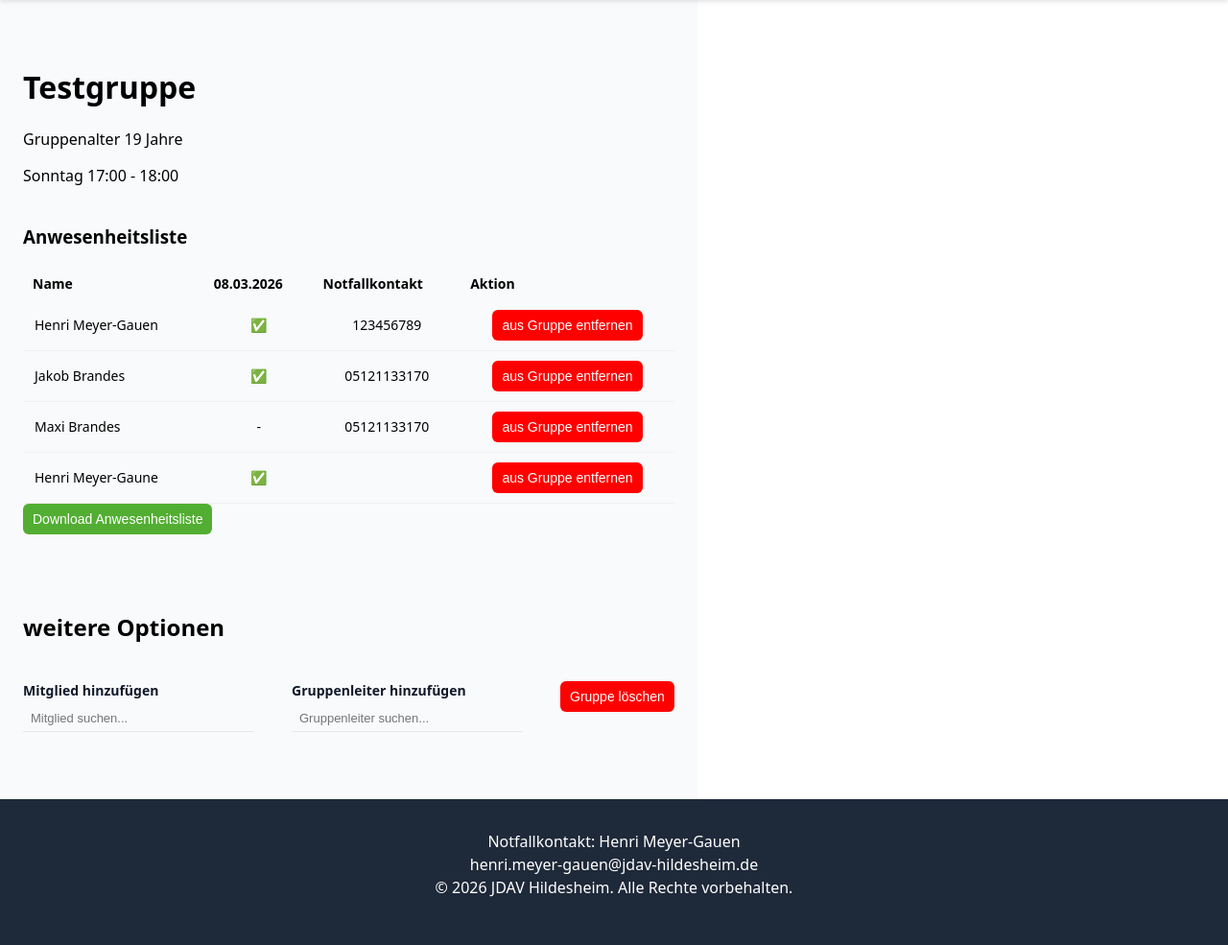
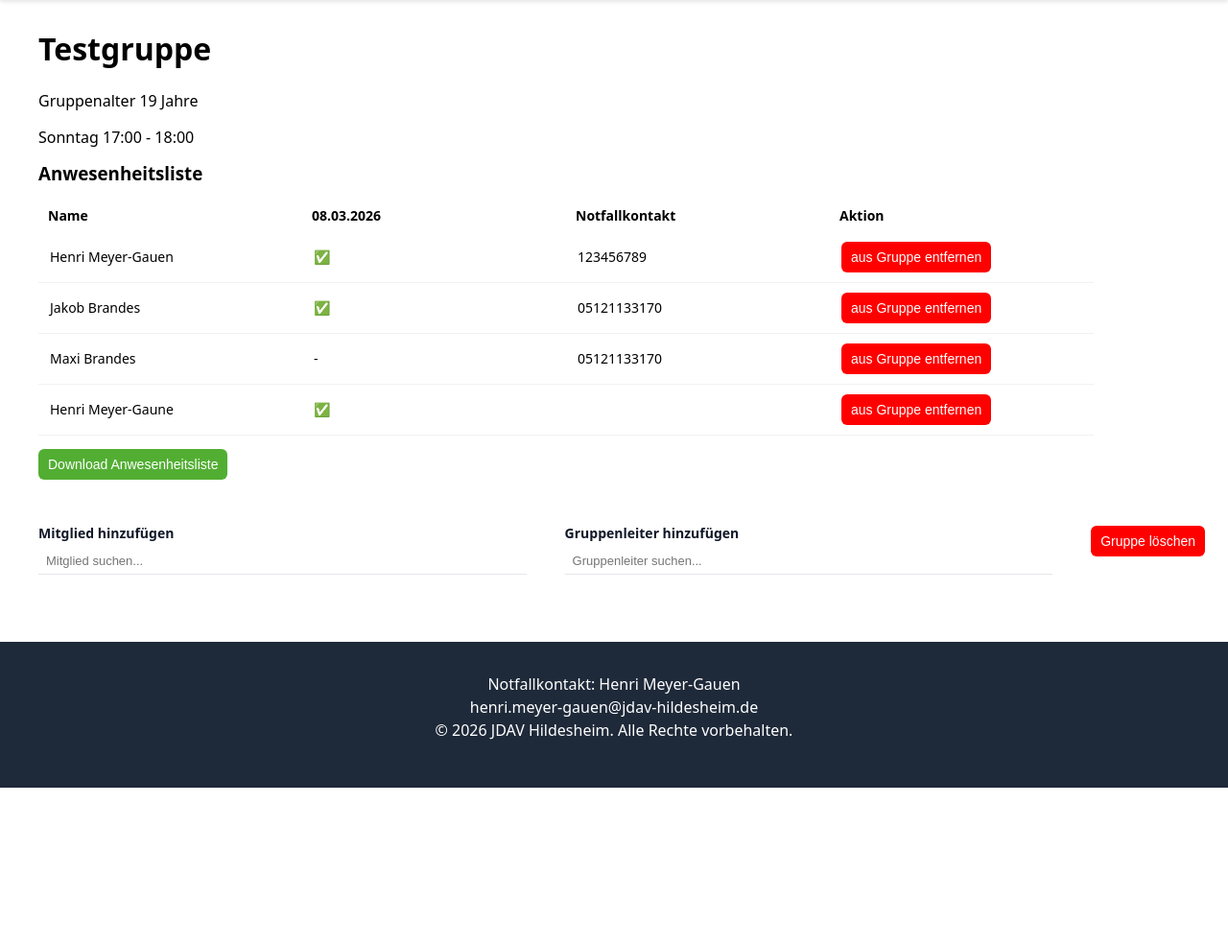
Before and after one commit to Pfeileontop/jdavkompass, a Flask app: page /gruppen/1 in a window 1280 px wide. Shown: the part 72-1057 px from the top of the page at 96% size. After the commit the page ends 893 px from the top, so only its background shows below. Run offline with Flask 3, Linux system fonts and the light colour scheme; a user stored in the database is signed in; data comes from the database, SQL or seed files in the repository; both versions use the stored data as it was after the commit.

Commit message:
design change

```diff
--- a/app/static/css/cssintern.css
+++ b/app/static/css/cssintern.css
@@ -16,14 +16,16 @@ body {
 }
 
 .page-section {
-  padding: 3rem 1.5rem 4rem 1.5rem;
-  background-color: #f8fafc;
+  padding: 2rem 1.5rem 4rem 2.5rem;
+  background-color: var(--color-background);
   min-height: 45vh;
+  width: 100%;
 }
 
 .form-card {
     background: white;
     padding: 25px;
+    padding-left: 0px;
     border-radius: 10px;
     max-width: 900px;
 }
@@ -62,26 +64,39 @@ body {
     margin-top: 20px;
 }
 
-.btn-submit {
-    padding: 5px 9px;
+.form-card.flex form {
+    display: flex;
+    gap: 30px;
+    flex-wrap: wrap;
+}
+
+.form-card.flex .form-section {
+    flex: 1 1 250px;
+}
+
+.form-card.flex .form-section .form-grid {
+    display: grid;
+    grid-template-columns: repeat(auto-fit, minmax(220px, 1fr));
+    gap: 15px;
+}
+
+h1, h2, h3 {
+    font-weight: bold;
+    line-height: 1.2;
+    margin-top: 0;
+    margin-bottom: 0.75em;
 }
 
 h1 {
-  font-size: 2em;
-  margin-block: 0.67em;
-  font-weight: bold;
+    font-size: 2rem;
 }
 
 h2 {
-  font-size: 1.5em;
-  margin-block: 0.83em;
-  font-weight: bold;
+    font-size: 1.5rem;
 }
 
 h3 {
-  font-size: 1.17em;
-  margin-block: 1em;
-  font-weight: bold;
+    font-size: 1.17rem;
 }
 
 p {
@@ -186,7 +201,6 @@ button {
     width: 100%;
     max-width: 1200px;
     margin: 0;
-    justify-content: left;
 }
 
 .card {
@@ -224,16 +238,6 @@ button {
     color: var(--color-highlight);
 }
 
-.gruppe-actions {
-    display: flex;
-    flex-direction: row;
-    gap: 1.5rem;
-}
-
-.action-item {
-    margin: auto;
-}
-
 .btn-delete,
 .btn-remove {
     background-color: var(--color-highlight-red);
@@ -242,13 +246,25 @@ button {
 
 .btn-submit {
     padding: 8px 10px;
+    margin-top: 1em;
 }
 
 .table-container {
     max-width: 1100px;
-    margin: 40px auto;
-    margin-bottom: 5rem;
+    margin-left: 0;
+    margin-bottom: 3rem;
 }
+
+.anwesenheitsliste {
+    margin-left: 0;
+    overflow-x: auto;
+}
+
+.anwesenheitsliste table {
+    table-layout: fixed;
+    align-items: left;
+}
+
 
 .table {
     width: 100%;
--- a/app/templates/gruppe.html
+++ b/app/templates/gruppe.html
@@ -6,7 +6,7 @@
     <p>Gruppenalter {{ avg_age }} Jahre</p>
     <p>{{ gruppe['wochentag'] }} {{ gruppe.startzeit }} - {{ gruppe.endzeit }}</p>
 
-    <div class="table-container">
+    <div class="table-container anwesenheitsliste">
         <h3>Anwesenheitsliste</h3>
         <form method="post" id="attendance-form">
             <table class="table">
@@ -30,7 +30,7 @@
                     <tr>
                         <td>{{ mitglied[1] }} {{ mitglied[2] }}</td>
                         {% for datum in alle_daten %}
-                        <td class="center historie">
+                        <td class="historie">
                             {% if anwesenheitshistorie.get(mitglied[0], {}).get(datum) %}
                             ✅
                             {% else %}
@@ -40,14 +40,14 @@
                         {% endfor %}
 
                         {% if today_name == gruppe['wochentag'] and check_user(2) %}
-                        <td class="center">
+                        <td>
                             <input type="checkbox"
                                    name="mitglied_{{ mitglied[0] }}"
                                    {% if anwesenheitheute.get(mitglied[0]) %}checked{% endif %}>
                         </td>
                         {% endif %}
 
-                        <td class="center">
+                        <td>
                             {% if mitglied[4] %}
                             {{ mitglied[4] }}
                             {% else %}
@@ -56,7 +56,7 @@
                         </td>
 
                         {% if check_user(3) %}
-                        <td class="center">
+                        <td>
                             <button class="btn-remove" type="submit"
                                     form="remove-member-{{ mitglied[0] }}">
                                 aus Gruppe entfernen
@@ -70,7 +70,7 @@
                     <tr class="gruppenleiter">
                         <td>{{ gruppenleiter[1] }} {{ gruppenleiter[2] }}</td>
                         {% for datum in alle_daten %}
-                        <td class="center historie">
+                        <td class="historie">
                             {% if gruppenleiter_anwesenheithistorie.get(gruppenleiter[0], {}).get(datum) %}
                             ✅
                             {% else %}
@@ -80,7 +80,7 @@
                         {% endfor %}
 
                         {% if today_name == gruppe['wochentag'] %}
-                        <td class="center">
+                        <td>
                             <input type="checkbox"
                                    name="gruppenleiter_{{ gruppenleiter[0] }}"
                                    {% if gruppenleiter_anwesenheitheute.get(gruppenleiter[0]) %}checked{% endif %}>
@@ -90,7 +90,7 @@
                         <td></td>
 
                         {% if check_user(3) %}
-                        <td class="center">
+                        <td>
                             <button class="btn-remove" type="submit"
                                     form="remove-leader-{{ gruppenleiter[0] }}">
                                 aus Gruppe entfernen
@@ -138,10 +138,6 @@
         </form>
         {% endfor %}
     </div>
-
-    {% if check_user(2) %}
-    <h2>weitere Optionen</h2>
-    {% endif %}
 
     <div class="gruppe-actions">
         {% if check_user(3) %}
--- a/app/templates/gruppenleiter_bearbeiten.html
+++ b/app/templates/gruppenleiter_bearbeiten.html
@@ -4,7 +4,7 @@
 <section class="page-section">
     <h2>Gruppenleiter bearbeiten</h2>
 
-    <div class="form-card">
+    <div class="form-card flex">
         <form method="POST">
 
             <div class="form-section">
--- a/app/templates/mitglied_bearbeiten.html
+++ b/app/templates/mitglied_bearbeiten.html
@@ -4,7 +4,7 @@
 <section class="page-section">
     <h2>Mitglied bearbeiten</h2>
 
-    <div class="form-card">
+    <div class="form-card flex">
         <form method="POST">
 
             <div class="form-section">
--- a/app/templates/mitglieder.html
+++ b/app/templates/mitglieder.html
@@ -4,8 +4,9 @@
 
 {% block content %}
 <section class="page-section">
+    <h1>Mitgliedermanagement</h1>
     <div class="table-container">
-        <h2>Mitglieder Genehmigen</h2>
+        <h3>Mitglieder Genehmigen</h3>
 
         {% if mitglieder_unapproved_daten %}
         <table class="table">
@@ -57,7 +58,7 @@
     </div>
 
     <div class="table-container">
-        <h2>Alle Mitglieder</h2>
+        <h3>Alle Mitglieder</h3>
 
         {% if mitglieder_daten %}
         <table class="table">
```
Also changed, not shown: app/templates/admin.html (+3 -5 lines), app/db/kompass.db, 1 other file.
